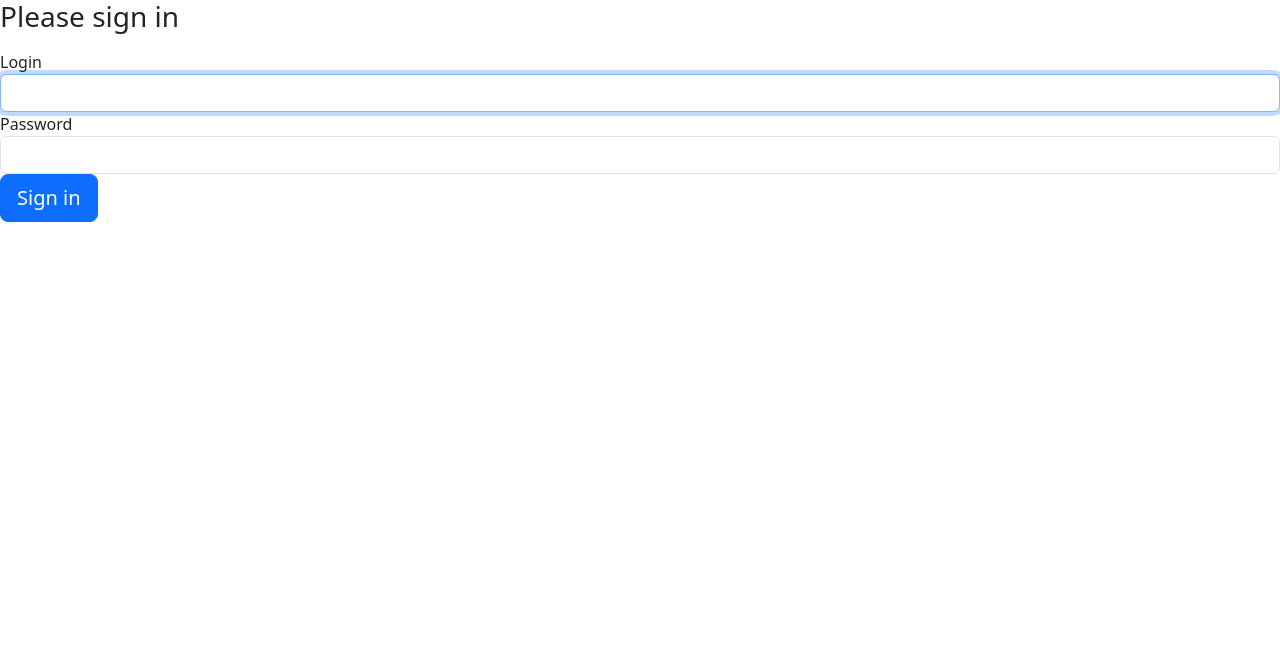
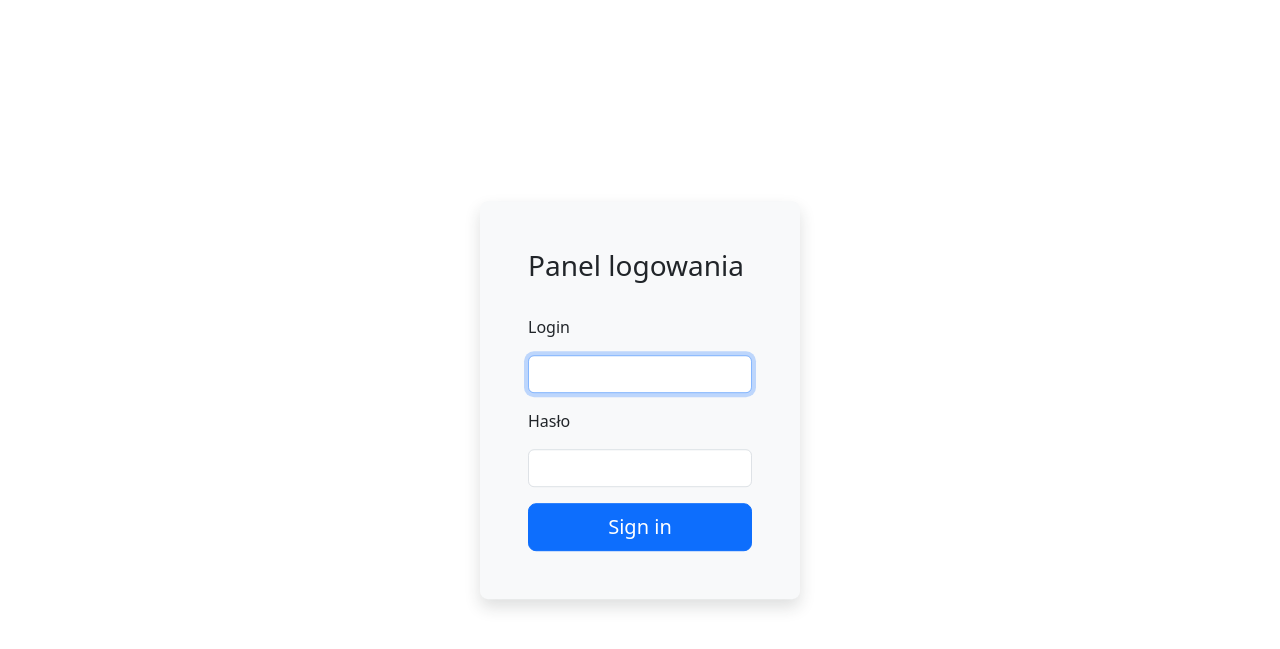
Before and after one commit to Jimmy895/Eko-okna, a Symfony app: template templates/security/login.html.twig in a window 1280 px wide. Shown: the top 649 px of the page. Run offline with Twig, Linux system fonts and the light colour scheme; the template is opened without the code that fills it, so the values that code supplies are empty; some libraries are stand-ins or nearby versions.

Commit message:
Twig - dodanie styli oraz spolszczenie formularza logowania

```diff
--- a/templates/security/login.html.twig
+++ b/templates/security/login.html.twig
@@ -3,7 +3,7 @@
 {% block title %}Log in!{% endblock %}
 
 {% block body %}
-<form method="post">
+<form method="post" class="login_form bg-light col-3 position-absolute top-50 start-50 translate-middle d-flex flex-column gap-3 p-5 shadow rounded-3">
     {% if error %}
         <div class="alert alert-danger">{{ error.messageKey|trans(error.messageData, 'security') }}</div>
     {% endif %}
@@ -14,10 +14,10 @@
         </div>
     {% endif %}
 
-    <h1 class="h3 mb-3 font-weight-normal">Please sign in</h1>
+    <h1 class="h3 mb-3 font-weight-normal">Panel logowania</h1>
     <label for="inputLogin">Login</label>
     <input type="text" value="{{ last_username }}" name="_login" id="inputLogin" class="form-control" autocomplete="username" required autofocus>
-    <label for="inputPassword">Password</label>
+    <label for="inputPassword">Hasło</label>
     <input type="password" name="_password" id="inputPassword" class="form-control" autocomplete="current-password" required>
 
     <input type="hidden" name="_csrf_token"
```
